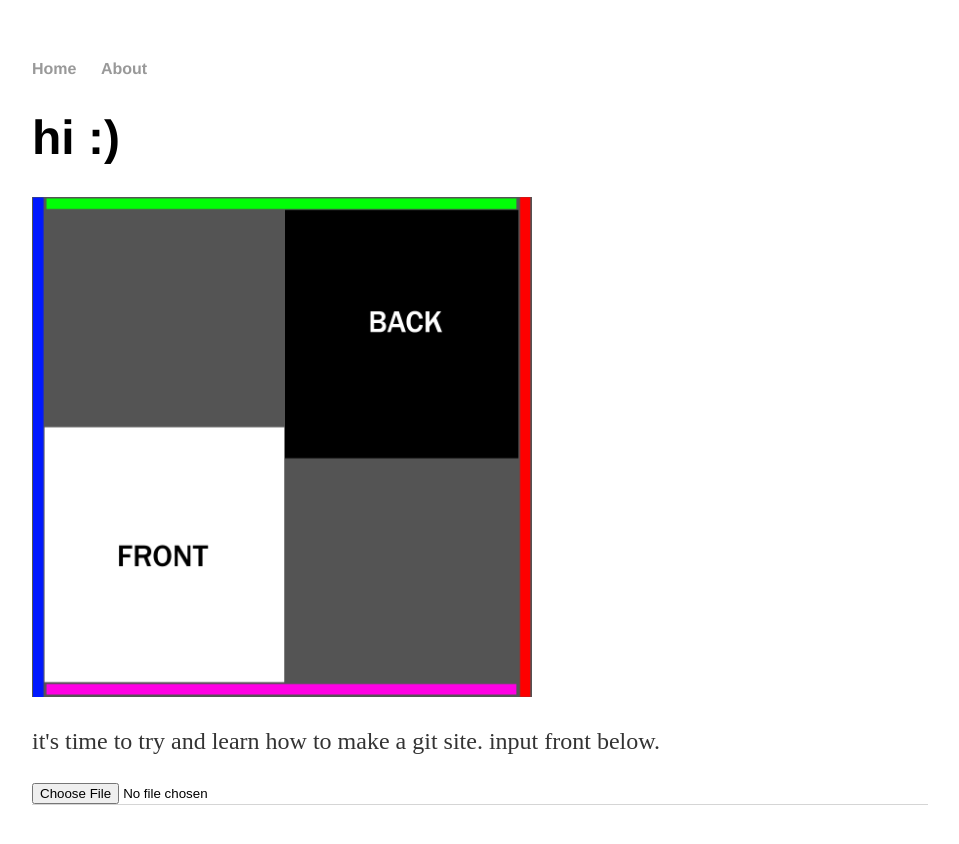
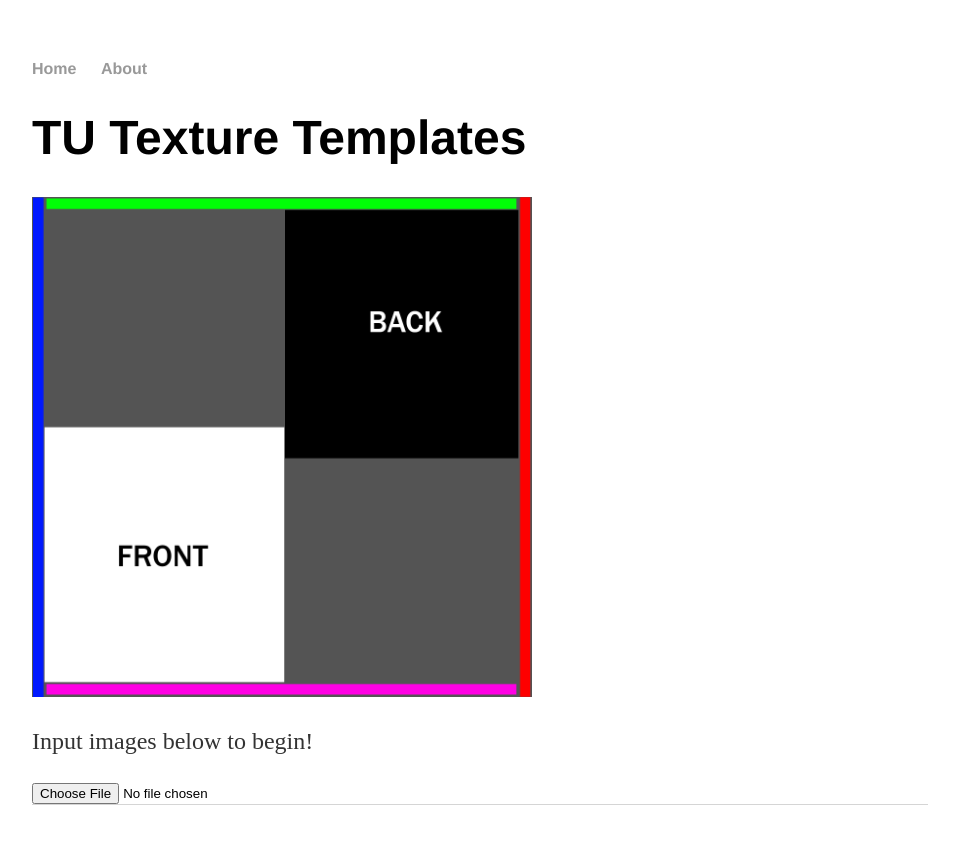
Before and after one commit to RadSoba/imagetemplatething, a plain HTML site: page index.html in a window 1280 px wide. Shown: the whole page, without its empty margins (160-1119 px from the left). Drawn offline with Linux system fonts and the light colour scheme.

Commit message:
Update index.html

```diff
--- a/index.html
+++ b/index.html
@@ -14,9 +14,9 @@
 		</nav>
 		<div class="container">
     		<div class="blurb">
-        		<h1>hi :)</h1>
+        		<h1>TU Texture Templates</h1>
 				<img src="Template.jpg" alt="Blank template for reference" style="width:500px;height:500px;">
-				<p>it's time to try and learn how to make a git site. input front below.</p>
+				<p>Input images below to begin!</p>
 			<input type="file"
        				id="front" name="front"
        				accept="image/png, image/jpeg">
```
